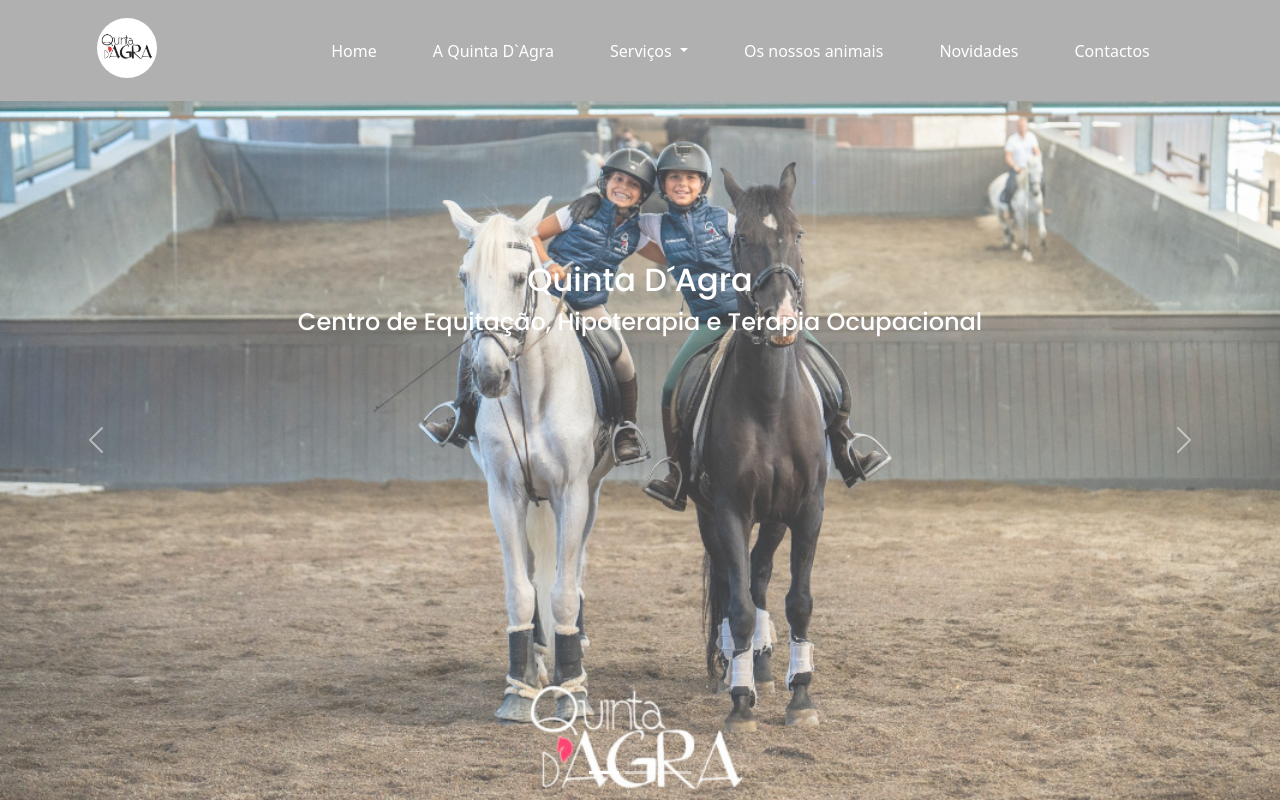
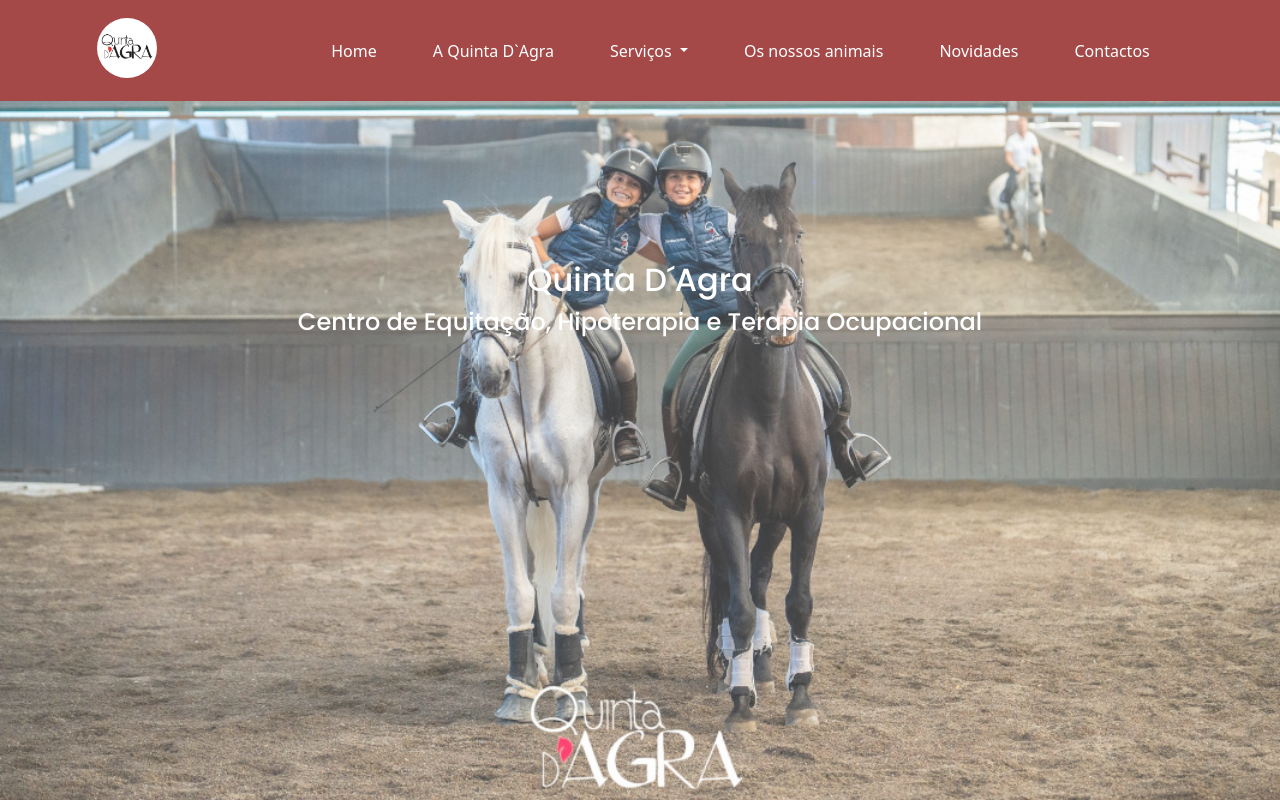
Before and after one commit to pedronapoleao/QuintaDagra, a plain HTML site: page html/resposta.html in a window 1280 px wide. Shown: the top 802 px of the page. Drawn offline with nearby package versions, Linux system fonts and the light colour scheme; files whose address does not match are found by name.

Commit message:
versão 15_1
Versão 15_1

```diff
--- a/html/resposta.html
+++ b/html/resposta.html
@@ -23,7 +23,7 @@
 
 
       <!-- Navbar -->
-<nav class="navbar navbar-expand-lg fixed-top" style="background: #b0b0b0; z-index: 30;">
+<nav class="navbar navbar-expand-lg fixed-top" style="background: #a44848; z-index: 30;">
     <div class="container-fluid">
       <!-- Logo -->
       <a class="navbar-brand" href="#">
@@ -70,12 +70,8 @@
   </nav>
 
   <!-- Carousel -->
+
   <div id="carouselExampleCaptions" class="carousel slide" data-bs-ride="carousel" style="margin-top: 80px;">
-    <div class="carousel-indicators">
-      <button type="button" data-bs-target="#carouselExampleCaptions" data-bs-slide-to="0" class="active"></button>
-      <button type="button" data-bs-target="#carouselExampleCaptions" data-bs-slide-to="1"></button>
-      <button type="button" data-bs-target="#carouselExampleCaptions" data-bs-slide-to="2"></button>
-    </div>
 
     <div class="carousel-inner">
       <div class="carousel-item active">
@@ -86,15 +82,9 @@
         </div>
       </div>
      </div>
+  </div>
 
-    <!-- Controles do Carousel -->
-    <button class="carousel-control-prev" type="button" data-bs-target="#carouselExampleCaptions" data-bs-slide="prev">
-      <span class="carousel-control-prev-icon"></span>
-    </button>
-    <button class="carousel-control-next" type="button" data-bs-target="#carouselExampleCaptions" data-bs-slide="next">
-      <span class="carousel-control-next-icon"></span>
-    </button>
-  </div>
+
 
 
 
```
